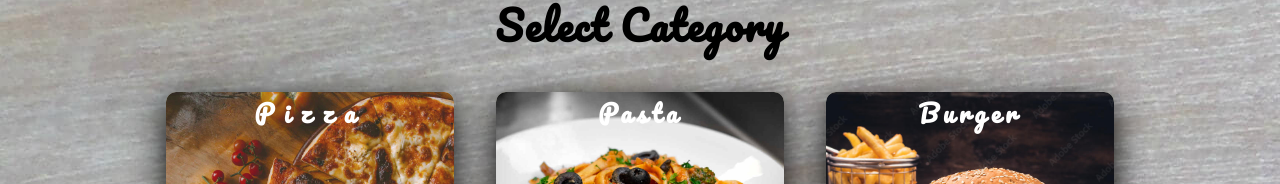
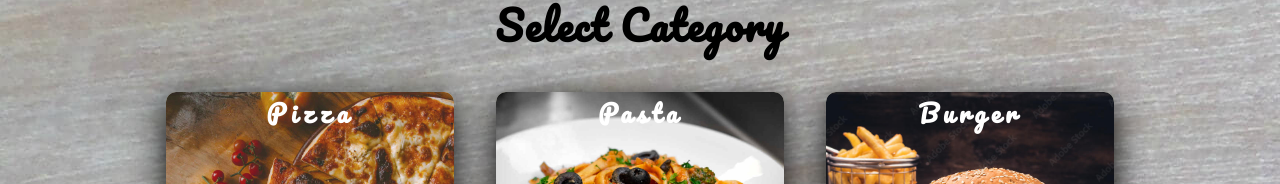
Before and after one commit to VeckovN/FreshOrder, a React (Create React App) app in the folder client/: page / in a window 1280 px wide. In both pictures the pointer is over the element "Pizza". Shown: the part 522-706 px from the top of the page. Built offline with nearby package versions, Linux system fonts and the light colour scheme; a web font is replaced by a local one.

Commit message:
some changes

```diff
--- a/client/src/components/Meals/Category/CategoryItem.css
+++ b/client/src/components/Meals/Category/CategoryItem.css
@@ -14,6 +14,8 @@
     border-radius: 10px;
     box-shadow: rgba(0, 0, 0, 1) 0px 10px 36px 0px;
 
+    /* cursor: pointer; */
+
 }
 .item:hover img {
     opacity: .9;
@@ -22,12 +24,12 @@
     width:35%;
 }
 .item:hover .title{
-    letter-spacing: .7rem;
-    transition: letter-spacing .8s;
+    letter-spacing: .4rem;
+    transition: letter-spacing .1s;
 }
 
 .title{
-    transition: letter-spacing .4s;
+    transition: letter-spacing .2s;
 
     text-align: center;
     font-size: 1.5rem;
```
